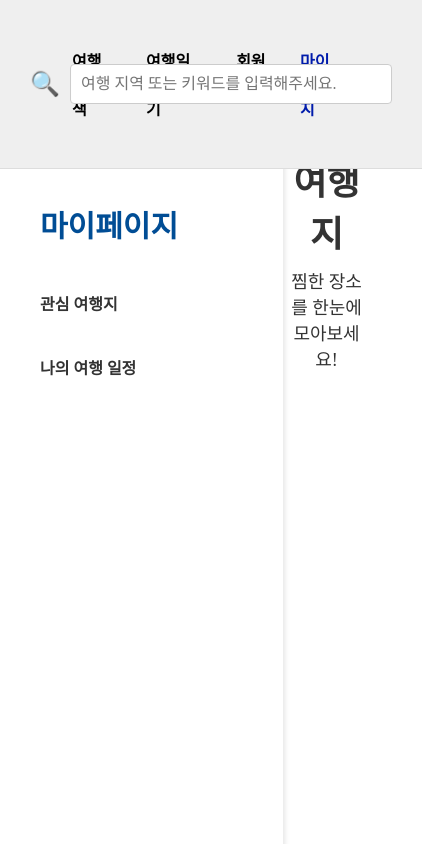
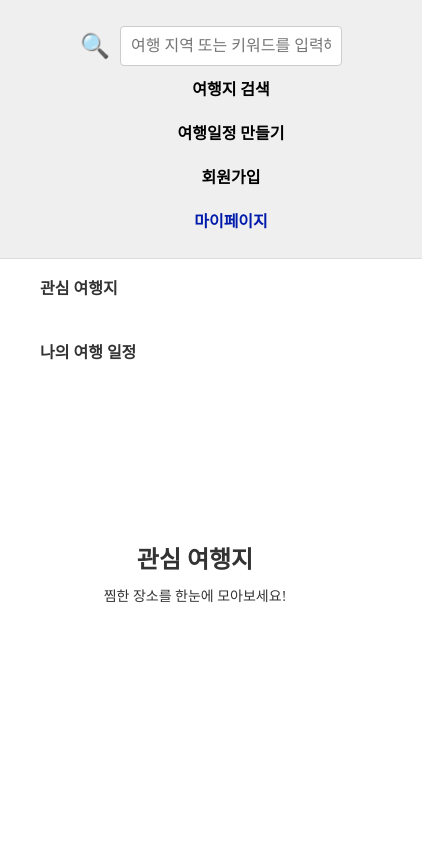
Before and after one commit to jungh150/codeit-boost-mini-hackathon, a plain HTML site: page html/mypage.html in a window 390 px wide. Shown: the whole page, 430 px wide, since content can reach past the window. Drawn offline with Linux system fonts and the light colour scheme.

Commit message:
styles.css 반응형으로 수정

```diff
--- a/css/styles.css
+++ b/css/styles.css
@@ -1,3 +1,4 @@
+/* 기본 스타일 */
 body {
   margin: 0;
   padding: 0;
@@ -108,7 +109,6 @@ ul.menu > li.myPage {
   color: #3d3d3d;
 }
 
-
 /* mypage.html */
 .container {
   display: flex;
@@ -204,3 +204,90 @@ ul.menu > li.myPage {
   font-size: 18px;
   margin: 10px 0 0;
 }
+
+/* 미디어 쿼리 */
+@media (max-width: 1200px) {
+  .description {
+    flex-direction: column;
+    text-align: center;
+    margin: 0;
+  }
+
+  .description img {
+    margin: 0 0 20px 0;
+  }
+
+  .description div {
+    text-align: center;
+    max-width: 100%;
+  }
+}
+
+@media (max-width: 768px) {
+  .nav {
+    flex-direction: column;
+  }
+
+  .search-container {
+    position: static;
+    transform: none;
+    margin-top: 10px;
+  }
+
+  ul.menu {
+    margin: 0;
+    flex-direction: column;
+    align-items: center;
+  }
+
+  ul.menu > li {
+    margin: 10px 0;
+  }
+
+  .main {
+    padding: 100px 16px 60px;
+  }
+
+  .description {
+    padding: 30px 16px;
+  }
+
+  .container {
+    flex-direction: column;
+    height: auto;
+  }
+
+  .sidebar {
+    width: 100%;
+    height: auto;
+    position: static;
+    box-shadow: none;
+  }
+
+  .content {
+    margin-left: 0;
+    padding: 20px 10px;
+  }
+}
+
+@media (max-width: 480px) {
+  #searchInput {
+    width: 100%;
+  }
+
+  .description div > h1 {
+    font-size: 30px;
+  }
+
+  .description div > h3 {
+    font-size: 20px;
+  }
+
+  .banner-overlay h2 {
+    font-size: 24px;
+  }
+
+  .banner-overlay p {
+    font-size: 14px;
+  }
+}
--- a/html/mypage.html
+++ b/html/mypage.html
@@ -19,7 +19,7 @@
 
           <ul class="menu">
               <li>여행지 검색</li>
-              <li>여행일정 만들기</li>
+              <li class="createplan">여행일정 만들기</li>
               <li>회원가입</li>
               <li class="myPage">마이페이지</li>
           </ul>
--- a/js/script.js
+++ b/js/script.js
@@ -3,10 +3,17 @@ document.addEventListener('DOMContentLoaded', function() {
     const myPageLink = document.querySelector('.myPage');
     const searchIcon = document.getElementById('searchIcon');
     const banner = document.getElementById('banner');
+    const createplanLink = document.querySelector('.createplan');
+
 
     myPageLink.addEventListener('click', function() {
         window.location.href = '../html/mypage.html'; // 클릭 시 페이지 이동
     });
+
+    createplanLink.addEventListener('click', function() {
+        window.location.href = '../html/createplan.html'; // 클릭 시 페이지 이동
+    });
+
 
     searchIcon.addEventListener('click', () => {
         if (banner.classList.contains('show')) {
```
Also changed, not shown: html/createplan.html (+1 -1 lines), html/home.html (+1 -1 lines), html/myplan.html (+1 -1 lines), js/createplan.js (line endings or trailing spaces).
